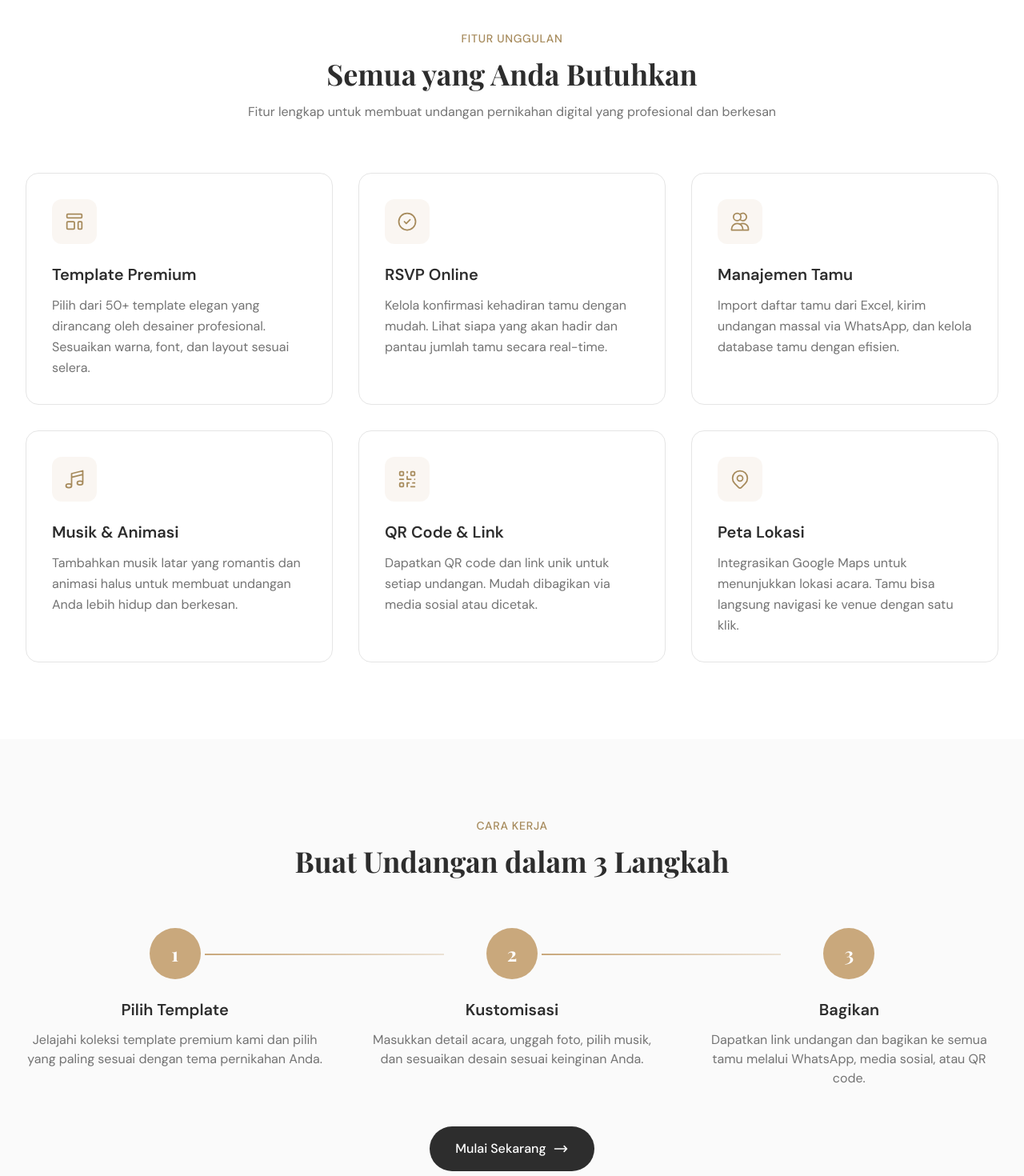
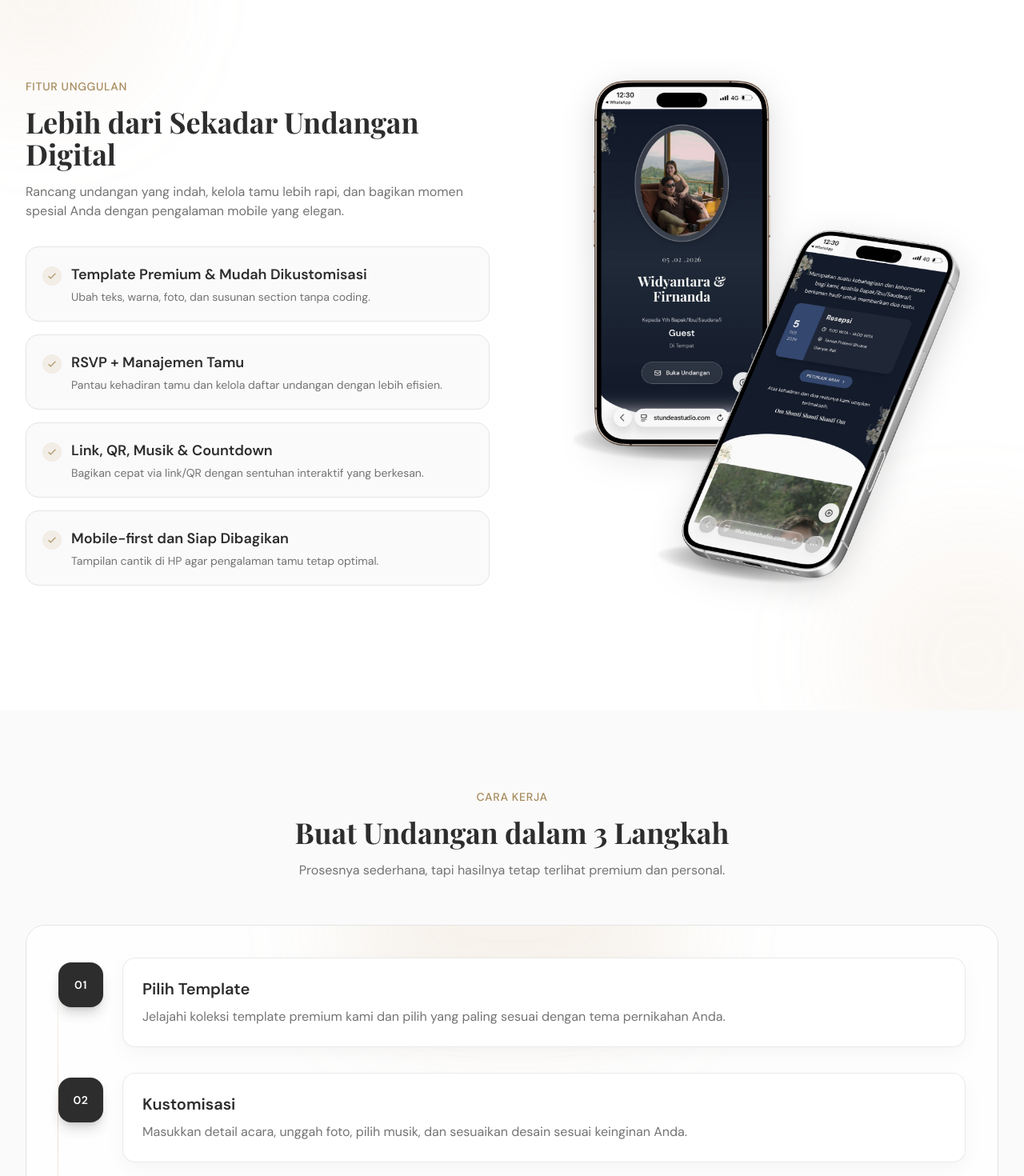
Before and after one commit to nandikawis/stundeastudio-v2, a Next.js app: page / in a window 1280 px wide. Shown: the part 860-2330 px from the top of the page at 80% size. Built offline with nearby package versions, Linux system fonts and the light colour scheme; no server answers; a web font is replaced by a local one.

Commit message:
Adjust some style

```diff
--- a/app/page.tsx
+++ b/app/page.tsx
@@ -1,4 +1,5 @@
 import Link from "next/link";
+import Image from "next/image";
 import Navbar from "./components/Navbar";
 import Footer from "./components/Footer";
 
@@ -87,101 +88,78 @@ export default function Home() {
       </section>
 
       {/* Features Section */}
-      <section id="features" className="py-24 bg-white">
-        <div className="max-w-7xl mx-auto px-4 sm:px-6 lg:px-8">
-          {/* Section Header */}
-          <div className="text-center mb-16">
-            <span className="text-accent-dark text-sm font-medium uppercase tracking-wider">Fitur Unggulan</span>
-            <h2
-              className="text-3xl md:text-4xl font-bold text-primary mt-3"
-              style={{ fontFamily: "var(--font-playfair)" }}
-            >
-              Semua yang Anda Butuhkan
-            </h2>
-            <p className="text-muted mt-4 max-w-2xl mx-auto">
-              Fitur lengkap untuk membuat undangan pernikahan digital yang profesional dan berkesan
-            </p>
-          </div>
+      <section id="features" className="relative py-24 bg-white overflow-hidden">
+        <div className="absolute -top-24 -left-24 w-72 h-72 bg-accent/10 rounded-full blur-3xl" />
+        <div className="absolute -bottom-24 -right-24 w-80 h-80 bg-accent/10 rounded-full blur-3xl" />
 
-          {/* Features Grid */}
-          <div className="grid grid-cols-1 md:grid-cols-2 lg:grid-cols-3 gap-8">
-            {/* Feature 1 */}
-            <div className="group p-8 rounded-2xl border border-border hover:border-accent/50 hover:shadow-xl hover:shadow-accent/5 transition-all duration-300 bg-card">
-              <div className="w-14 h-14 rounded-xl bg-accent/10 flex items-center justify-center mb-6 group-hover:bg-accent/20 transition-colors">
-                <svg className="w-7 h-7 text-accent-dark" fill="none" stroke="currentColor" viewBox="0 0 24 24">
-                  <path strokeLinecap="round" strokeLinejoin="round" strokeWidth={1.5} d="M4 5a1 1 0 011-1h14a1 1 0 011 1v2a1 1 0 01-1 1H5a1 1 0 01-1-1V5zM4 13a1 1 0 011-1h6a1 1 0 011 1v6a1 1 0 01-1 1H5a1 1 0 01-1-1v-6zM16 13a1 1 0 011-1h2a1 1 0 011 1v6a1 1 0 01-1 1h-2a1 1 0 01-1-1v-6z" />
-                </svg>
+        <div className="relative max-w-7xl mx-auto px-4 sm:px-6 lg:px-8">
+          <div className="grid grid-cols-1 lg:grid-cols-2 gap-14 items-center">
+            <div>
+              <span className="text-accent-dark text-sm font-medium uppercase tracking-wider">
+                Fitur Unggulan
+              </span>
+              <h2
+                className="text-3xl md:text-4xl font-bold text-primary mt-3 mb-4"
+                style={{ fontFamily: "var(--font-playfair)" }}
+              >
+                Lebih dari Sekadar Undangan Digital
+              </h2>
+              <p className="text-muted mb-8 max-w-xl">
+                Rancang undangan yang indah, kelola tamu lebih rapi, dan bagikan momen spesial
+                Anda dengan pengalaman mobile yang elegan.
+              </p>
+
+              <div className="space-y-4">
+                {[
+                  {
+                    title: "Template Premium & Mudah Dikustomisasi",
+                    desc: "Ubah teks, warna, foto, dan susunan section tanpa coding.",
+                  },
+                  {
+                    title: "RSVP + Manajemen Tamu",
+                    desc: "Pantau kehadiran tamu dan kelola daftar undangan dengan lebih efisien.",
+                  },
+                  {
+                    title: "Link, QR, Musik & Countdown",
+                    desc: "Bagikan cepat via link/QR dengan sentuhan interaktif yang berkesan.",
+                  },
+                  {
+                    title: "Mobile-first dan Siap Dibagikan",
+                    desc: "Tampilan cantik di HP agar pengalaman tamu tetap optimal.",
+                  },
+                ].map((feature) => (
+                  <div
+                    key={feature.title}
+                    className="group p-5 rounded-2xl border border-border bg-background hover:bg-white hover:border-accent/40 transition-all"
+                  >
+                    <div className="flex items-start gap-3">
+                      <div className="mt-1 w-6 h-6 rounded-full bg-accent/15 text-accent-dark flex items-center justify-center flex-shrink-0">
+                        <svg className="w-3.5 h-3.5" fill="none" stroke="currentColor" viewBox="0 0 24 24">
+                          <path strokeLinecap="round" strokeLinejoin="round" strokeWidth={2} d="M5 13l4 4L19 7" />
+                        </svg>
+                      </div>
+                      <div>
+                        <h3 className="text-base md:text-lg font-semibold text-primary">{feature.title}</h3>
+                        <p className="text-sm text-muted mt-1">{feature.desc}</p>
+                      </div>
+                    </div>
+                  </div>
+                ))}
               </div>
-              <h3 className="text-xl font-semibold text-primary mb-3">Template Premium</h3>
-              <p className="text-muted leading-relaxed">
-                Pilih dari 50+ template elegan yang dirancang oleh desainer profesional. Sesuaikan warna, font, dan layout sesuai selera.
-              </p>
             </div>
 
-            {/* Feature 2 */}
-            <div className="group p-8 rounded-2xl border border-border hover:border-accent/50 hover:shadow-xl hover:shadow-accent/5 transition-all duration-300 bg-card">
-              <div className="w-14 h-14 rounded-xl bg-accent/10 flex items-center justify-center mb-6 group-hover:bg-accent/20 transition-colors">
-                <svg className="w-7 h-7 text-accent-dark" fill="none" stroke="currentColor" viewBox="0 0 24 24">
-                  <path strokeLinecap="round" strokeLinejoin="round" strokeWidth={1.5} d="M9 12l2 2 4-4m6 2a9 9 0 11-18 0 9 9 0 0118 0z" />
-                </svg>
+            <div className="relative flex items-center justify-center">
+
+              <div className="relative w-[200px] sm:w-[140px] md:w-[540px] rounded-3xl  p-2 md:p-2.5  ">
+                <Image
+                  src="/invitation_design.png"
+                  alt="Preview desain undangan Stundea Studio"
+                  width={800}
+                  height={800}
+                  className="w-full h-auto object-contain drop-shadow-[0_10px_20px_rgba(0,0,0,0.14)]"
+                  priority
+                />
               </div>
-              <h3 className="text-xl font-semibold text-primary mb-3">RSVP Online</h3>
-              <p className="text-muted leading-relaxed">
-                Kelola konfirmasi kehadiran tamu dengan mudah. Lihat siapa yang akan hadir dan pantau jumlah tamu secara real-time.
-              </p>
-            </div>
-
-            {/* Feature 3 */}
-            <div className="group p-8 rounded-2xl border border-border hover:border-accent/50 hover:shadow-xl hover:shadow-accent/5 transition-all duration-300 bg-card">
-              <div className="w-14 h-14 rounded-xl bg-accent/10 flex items-center justify-center mb-6 group-hover:bg-accent/20 transition-colors">
-                <svg className="w-7 h-7 text-accent-dark" fill="none" stroke="currentColor" viewBox="0 0 24 24">
-                  <path strokeLinecap="round" strokeLinejoin="round" strokeWidth={1.5} d="M12 4.354a4 4 0 110 5.292M15 21H3v-1a6 6 0 0112 0v1zm0 0h6v-1a6 6 0 00-9-5.197M13 7a4 4 0 11-8 0 4 4 0 018 0z" />
-                </svg>
-              </div>
-              <h3 className="text-xl font-semibold text-primary mb-3">Manajemen Tamu</h3>
-              <p className="text-muted leading-relaxed">
-                Import daftar tamu dari Excel, kirim undangan massal via WhatsApp, dan kelola database tamu dengan efisien.
-              </p>
-            </div>
-
-            {/* Feature 4 */}
-            <div className="group p-8 rounded-2xl border border-border hover:border-accent/50 hover:shadow-xl hover:shadow-accent/5 transition-all duration-300 bg-card">
-              <div className="w-14 h-14 rounded-xl bg-accent/10 flex items-center justify-center mb-6 group-hover:bg-accent/20 transition-colors">
-                <svg className="w-7 h-7 text-accent-dark" fill="none" stroke="currentColor" viewBox="0 0 24 24">
-                  <path strokeLinecap="round" strokeLinejoin="round" strokeWidth={1.5} d="M9 19V6l12-3v13M9 19c0 1.105-1.343 2-3 2s-3-.895-3-2 1.343-2 3-2 3 .895 3 2zm12-3c0 1.105-1.343 2-3 2s-3-.895-3-2 1.343-2 3-2 3 .895 3 2zM9 10l12-3" />
-                </svg>
-              </div>
-              <h3 className="text-xl font-semibold text-primary mb-3">Musik & Animasi</h3>
-              <p className="text-muted leading-relaxed">
-                Tambahkan musik latar yang romantis dan animasi halus untuk membuat undangan Anda lebih hidup dan berkesan.
-              </p>
-            </div>
-
-            {/* Feature 5 */}
-            <div className="group p-8 rounded-2xl border border-border hover:border-accent/50 hover:shadow-xl hover:shadow-accent/5 transition-all duration-300 bg-card">
-              <div className="w-14 h-14 rounded-xl bg-accent/10 flex items-center justify-center mb-6 group-hover:bg-accent/20 transition-colors">
-                <svg className="w-7 h-7 text-accent-dark" fill="none" stroke="currentColor" viewBox="0 0 24 24">
-                  <path strokeLinecap="round" strokeLinejoin="round" strokeWidth={1.5} d="M12 4v1m6 11h2m-6 0h-2v4m0-11v3m0 0h.01M12 12h4.01M16 20h4M4 12h4m12 0h.01M5 8h2a1 1 0 001-1V5a1 1 0 00-1-1H5a1 1 0 00-1 1v2a1 1 0 001 1zm12 0h2a1 1 0 001-1V5a1 1 0 00-1-1h-2a1 1 0 00-1 1v2a1 1 0 001 1zM5 20h2a1 1 0 001-1v-2a1 1 0 00-1-1H5a1 1 0 00-1 1v2a1 1 0 001 1z" />
-                </svg>
-              </div>
-              <h3 className="text-xl font-semibold text-primary mb-3">QR Code & Link</h3>
-              <p className="text-muted leading-relaxed">
-                Dapatkan QR code dan link unik untuk setiap undangan. Mudah dibagikan via media sosial atau dicetak.
-              </p>
-            </div>
-
-            {/* Feature 6 */}
-            <div className="group p-8 rounded-2xl border border-border hover:border-accent/50 hover:shadow-xl hover:shadow-accent/5 transition-all duration-300 bg-card">
-              <div className="w-14 h-14 rounded-xl bg-accent/10 flex items-center justify-center mb-6 group-hover:bg-accent/20 transition-colors">
-                <svg className="w-7 h-7 text-accent-dark" fill="none" stroke="currentColor" viewBox="0 0 24 24">
-                  <path strokeLinecap="round" strokeLinejoin="round" strokeWidth={1.5} d="M17.657 16.657L13.414 20.9a1.998 1.998 0 01-2.827 0l-4.244-4.243a8 8 0 1111.314 0z" />
-                  <path strokeLinecap="round" strokeLinejoin="round" strokeWidth={1.5} d="M15 11a3 3 0 11-6 0 3 3 0 016 0z" />
-                </svg>
-              </div>
-              <h3 className="text-xl font-semibold text-primary mb-3">Peta Lokasi</h3>
-              <p className="text-muted leading-relaxed">
-                Integrasikan Google Maps untuk menunjukkan lokasi acara. Tamu bisa langsung navigasi ke venue dengan satu klik.
-              </p>
             </div>
           </div>
         </div>
@@ -190,7 +168,7 @@ export default function Home() {
       {/* How It Works Section */}
       <section className="py-24 bg-background">
         <div className="max-w-7xl mx-auto px-4 sm:px-6 lg:px-8">
-          <div className="text-center mb-16">
+          <div className="text-center mb-14">
             <span className="text-accent-dark text-sm font-medium uppercase tracking-wider">Cara Kerja</span>
             <h2
               className="text-3xl md:text-4xl font-bold text-primary mt-3"
@@ -198,44 +176,44 @@ export default function Home() {
             >
               Buat Undangan dalam 3 Langkah
             </h2>
+            <p className="text-muted mt-4 max-w-2xl mx-auto">
+              Prosesnya sederhana, tapi hasilnya tetap terlihat premium dan personal.
+            </p>
           </div>
 
-          <div className="grid grid-cols-1 md:grid-cols-3 gap-8 md:gap-12">
-            {/* Step 1 */}
-            <div className="text-center relative">
-              <div className="w-16 h-16 rounded-full bg-accent text-white text-2xl font-bold flex items-center justify-center mx-auto mb-6" style={{ fontFamily: "var(--font-playfair)" }}>
-                1
-              </div>
-              <h3 className="text-xl font-semibold text-primary mb-3">Pilih Template</h3>
-              <p className="text-muted">
-                Jelajahi koleksi template premium kami dan pilih yang paling sesuai dengan tema pernikahan Anda.
-              </p>
-              {/* Connector Line */}
-              <div className="hidden md:block absolute top-8 left-[60%] w-[80%] h-[2px] bg-gradient-to-r from-accent to-accent/30" />
-            </div>
+          <div className="relative max-w-5xl mx-auto rounded-3xl border border-border bg-white/80 backdrop-blur-sm p-6 md:p-10 overflow-hidden">
+            <div className="absolute -top-28 left-1/2 -translate-x-1/2 w-[420px] h-[220px] bg-accent/15 blur-3xl rounded-full pointer-events-none" />
+            <div className="absolute inset-y-8 left-[28px] md:left-[39px] w-px bg-gradient-to-b from-transparent via-accent/40 to-transparent" />
 
-            {/* Step 2 */}
-            <div className="text-center relative">
-              <div className="w-16 h-16 rounded-full bg-accent text-white text-2xl font-bold flex items-center justify-center mx-auto mb-6" style={{ fontFamily: "var(--font-playfair)" }}>
-                2
-              </div>
-              <h3 className="text-xl font-semibold text-primary mb-3">Kustomisasi</h3>
-              <p className="text-muted">
-                Masukkan detail acara, unggah foto, pilih musik, dan sesuaikan desain sesuai keinginan Anda.
-              </p>
-              {/* Connector Line */}
-              <div className="hidden md:block absolute top-8 left-[60%] w-[80%] h-[2px] bg-gradient-to-r from-accent to-accent/30" />
-            </div>
+            <div className="relative space-y-8">
+              {[
+                {
+                  step: "01",
+                  title: "Pilih Template",
+                  text: "Jelajahi koleksi template premium kami dan pilih yang paling sesuai dengan tema pernikahan Anda.",
+                },
+                {
+                  step: "02",
+                  title: "Kustomisasi",
+                  text: "Masukkan detail acara, unggah foto, pilih musik, dan sesuaikan desain sesuai keinginan Anda.",
+                },
+                {
+                  step: "03",
+                  title: "Bagikan",
+                  text: "Dapatkan link undangan dan bagikan ke semua tamu melalui WhatsApp, media sosial, atau QR code.",
+                },
+              ].map((item) => (
+                <div key={item.step} className="relative pl-16 md:pl-20">
+                  <div className="absolute left-0 top-1.5 w-14 h-14 rounded-2xl bg-primary text-white shadow-lg shadow-primary/20 flex items-center justify-center">
+                    <span className="text-sm font-semibold tracking-wider">{item.step}</span>
+                  </div>
 
-            {/* Step 3 */}
-            <div className="text-center">
-              <div className="w-16 h-16 rounded-full bg-accent text-white text-2xl font-bold flex items-center justify-center mx-auto mb-6" style={{ fontFamily: "var(--font-playfair)" }}>
-                3
-              </div>
-              <h3 className="text-xl font-semibold text-primary mb-3">Bagikan</h3>
-              <p className="text-muted">
-                Dapatkan link undangan dan bagikan ke semua tamu melalui WhatsApp, media sosial, atau QR code.
-              </p>
+                  <div className="rounded-2xl border border-border/80 bg-white p-5 md:p-6 shadow-[0_8px_24px_rgba(0,0,0,0.04)]">
+                    <h3 className="text-xl font-semibold text-primary mb-2">{item.title}</h3>
+                    <p className="text-muted leading-relaxed">{item.text}</p>
+                  </div>
+                </div>
+              ))}
             </div>
           </div>
 
@@ -427,7 +405,7 @@ export default function Home() {
               </div>
               <div className="text-left">
                 <div className="font-semibold text-primary">WhatsApp</div>
-                <div className="text-muted text-sm">+62 812 3456 7890</div>
+                <div className="text-muted text-sm">+62813-3753-1477</div>
               </div>
             </div>
 
```
Also changed, not shown: app/components/Footer.tsx (+13 -12 lines), app/components/Navbar.tsx (+11 -14 lines), public/invitation_design.png (added).
